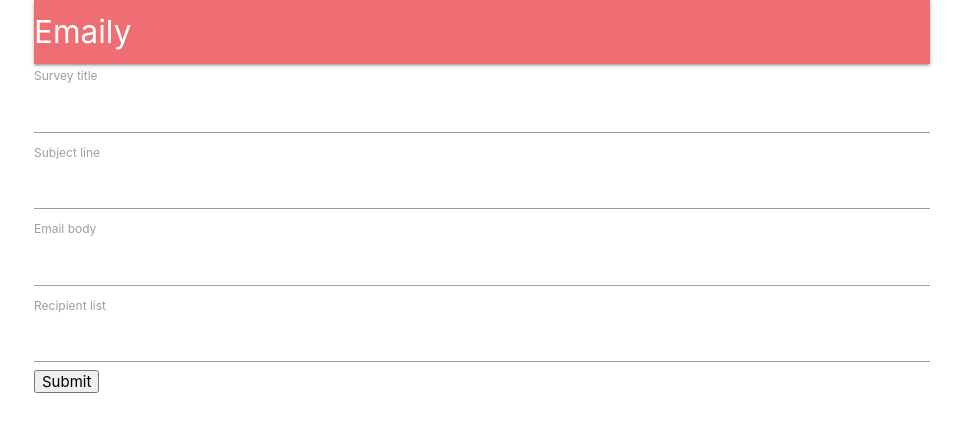
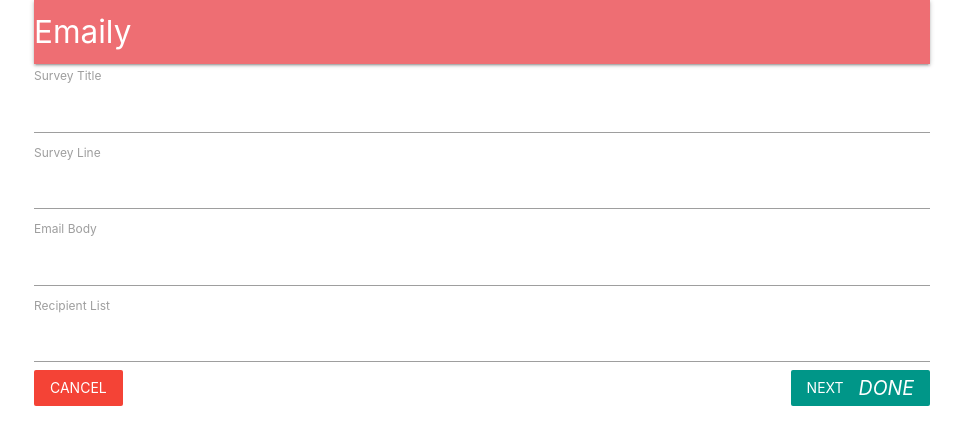
Before and after one commit to PichayuthK/emaily-project, a React (Create React App) app in the folder client/: page /surveys/new in a window 1280 px wide. Shown: the top 444 px of the page, without its empty margins (158-1121 px from the left). Built offline with nearby package versions, Linux system fonts and the light colour scheme; no server answers; the HTML template or start-up script is replaced by a standard one.

Commit message:
refactor SurveyForm

```diff
--- a/client/package.json
+++ b/client/package.json
@@ -12,6 +12,7 @@
   },
   "dependencies": {
     "axios": "^0.18.0",
+    "lodash": "^4.17.10",
     "react": "^16.4.2",
     "react-dom": "^16.4.2",
     "react-redux": "^5.0.7",
--- a/client/src/components/App.js
+++ b/client/src/components/App.js
@@ -15,16 +15,14 @@ class App extends Component {
 
   render() {
     return (
+      <BrowserRouter>
         <div className="container">
-        <BrowserRouter>
-          <div>
           <Header />
           <Route path="/" exact component={Landing} />
           <Route path="/surveys" exact component={Dashboard} />
           <Route path="/surveys/new" component={SurveyNew} />
         </div>
       </BrowserRouter>
-      </div>
     );
   }
 }
--- a/client/src/components/Surveys/SurveyForm.js
+++ b/client/src/components/Surveys/SurveyForm.js
@@ -1,40 +1,32 @@
 import React, { Component } from 'react';
 import { reduxForm, Field } from 'redux-form';
+import _ from 'lodash';
+import { Link } from 'react-router-dom';
 
 import SurveyField from './SurveyField';
+
+const FIELDS = [
+  { label: 'Survey Title', name: 'title' },
+  { label: 'Survey Line', name: 'subject' },
+  { label: 'Email Body', name: 'body' },
+  { label: 'Recipient List', name: 'emails' },
+];
 
 class SurveyForm extends Component {
   state = {};
 
   renderField() {
-    return (
-      <div>
+    return _.map(FIELDS, (field) => {
+      return (
         <Field
+          key={field.name}
+          component={SurveyField}
           type="text"
-          name="title"
-          component={SurveyField}
-          label="Survey title"
+          label={field.label}
+          name={field.name}
         />
-        <Field
-          type="text"
-          name="subject"
-          component={SurveyField}
-          label="Subject line"
-        />
-        <Field
-          type="text"
-          name="body"
-          component={SurveyField}
-          label="Email body"
-        />
-        <Field
-          type="text"
-          name="emails"
-          component={SurveyField}
-          label="Recipient list"
-        />
-      </div>
-    );
+      );
+    });
   }
 
   render() {
@@ -44,7 +36,13 @@ class SurveyForm extends Component {
           onSubmit={this.props.handleSubmit((values) => console.log(values))}
         >
           {this.renderField()}
-          <button type="submit">Submit</button>
+          <Link to="/surveys" className="red btn-flat white-text">
+            Cancel
+          </Link>
+          <button className="teal btn-flat right white-text" type="submit">
+            Next
+            <i className="material-icons right">done</i>
+          </button>
         </form>
       </div>
     );
```
Lines whose indentation alone changed are shown as unchanged.
